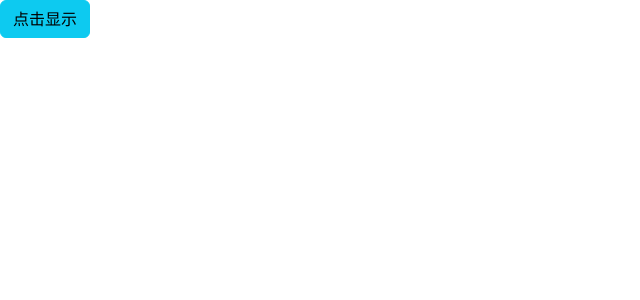
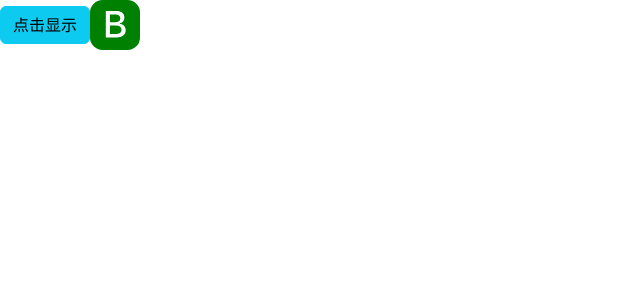
Before and after one commit to react-app-learning/basic-react-demo, a React (Vite) app: page / in a window 1280 px wide. Shown: the top 300 px of the page, without its empty margins (0-640 px from the left). Built offline with nearby package versions, Linux system fonts and the light colour scheme.

Commit message:
add react icons

```diff
--- a/package.json
+++ b/package.json
@@ -11,7 +11,8 @@
   "dependencies": {
     "bootstrap": "^5.3.2",
     "react": "^18.2.0",
-    "react-dom": "^18.2.0"
+    "react-dom": "^18.2.0",
+    "react-icons": "^4.11.0"
   },
   "devDependencies": {
     "@types/react": "^18.0.27",
--- a/src/App.tsx
+++ b/src/App.tsx
@@ -1,19 +1,46 @@
-import 'bootstrap/dist/css/bootstrap.css'
-import Button from './components/Button'
-import Alert from './components/Alert'
-import { useState } from 'react'
+import "bootstrap/dist/css/bootstrap.css";
+import Button from "./components/Button";
+import Alert from "./components/Alert";
+import { useState } from "react";
+import { BsFillBootstrapFill } from "react-icons/bs";
 
 function App() {
   const [visibility, setVisibility] = useState(false);
   const [buttonSuccess, setButtonSuccess] = useState(false);
   return (
-    <div>
-      {visibility === true && <Alert onClickClose={() => (setVisibility(false), setButtonSuccess(false))}>DissMissing显示</Alert>}
-      {buttonSuccess === true && <Button color='success' onClickButton={()=>(setVisibility(false),setButtonSuccess(false))}>点击关闭</Button>}
-      {buttonSuccess === false && <Button color='info' onClickButton={()=>(setVisibility(true), setButtonSuccess(true))}>点击显示</Button>}
-    </div>
-    )
-  }
+    <>
+      <div>
+        {visibility === true && (
+          <Alert
+            onClickClose={() => (setVisibility(false), setButtonSuccess(false))}
+          >
+            DissMissing显示
+          </Alert>
+        )}
+        {buttonSuccess === true && (
+          <Button
+            color="success"
+            onClickButton={() => (
+              setVisibility(false), setButtonSuccess(false)
+            )}
+          >
+            点击关闭
+          </Button>
+        )}
+        {buttonSuccess === false && (
+          <Button
+            color="info"
+            onClickButton={() => (setVisibility(true), setButtonSuccess(true))}
+          >
+            点击显示
+          </Button>
+        )}
+        <span>
+          <BsFillBootstrapFill size={50} color="green" />
+        </span>
+      </div>
+    </>
+  );
+}
 
-
-export default App
+export default App;
```
Also changed, not shown: 1 other file (tests, documents, lock files or other folders).
